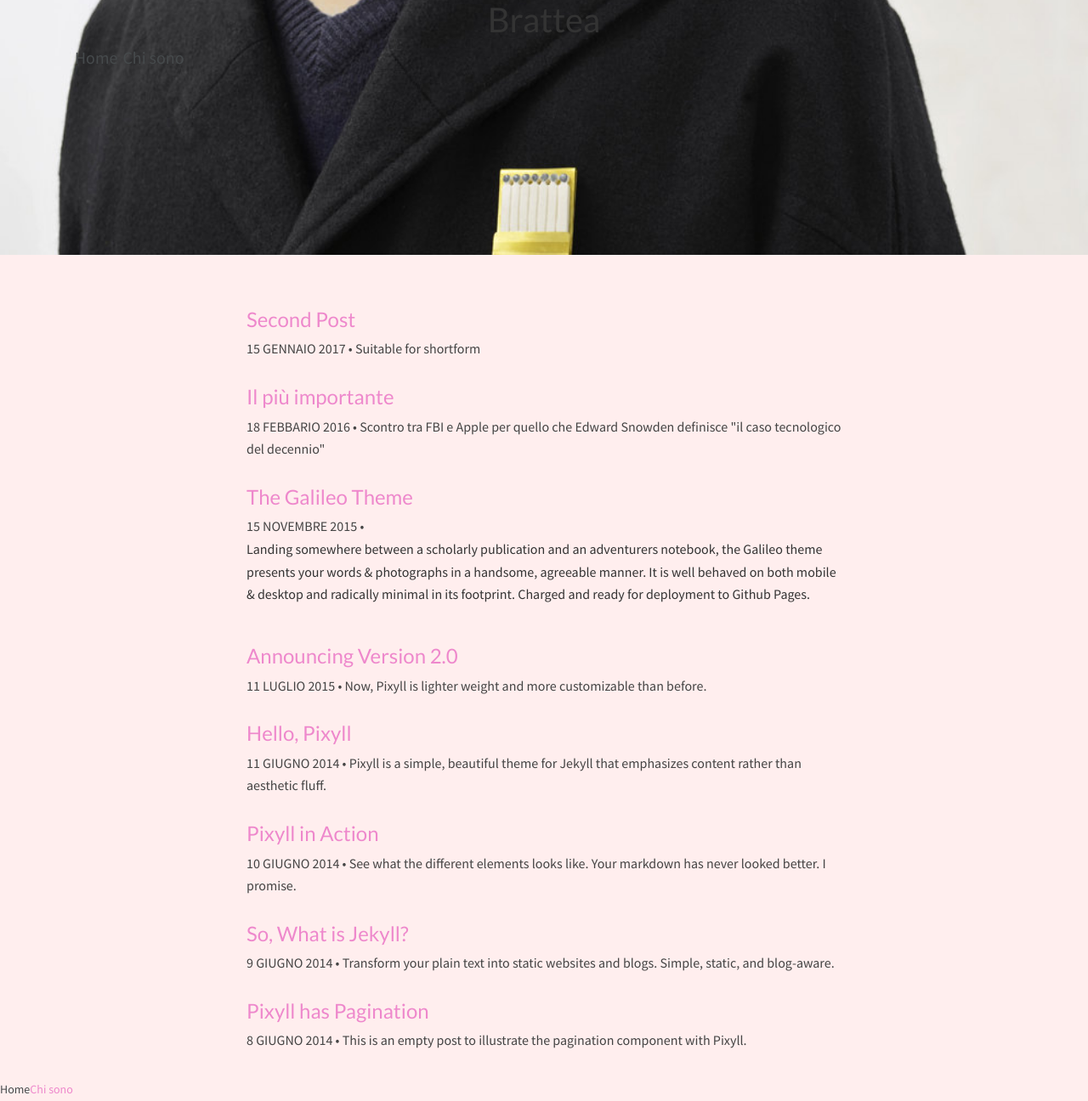
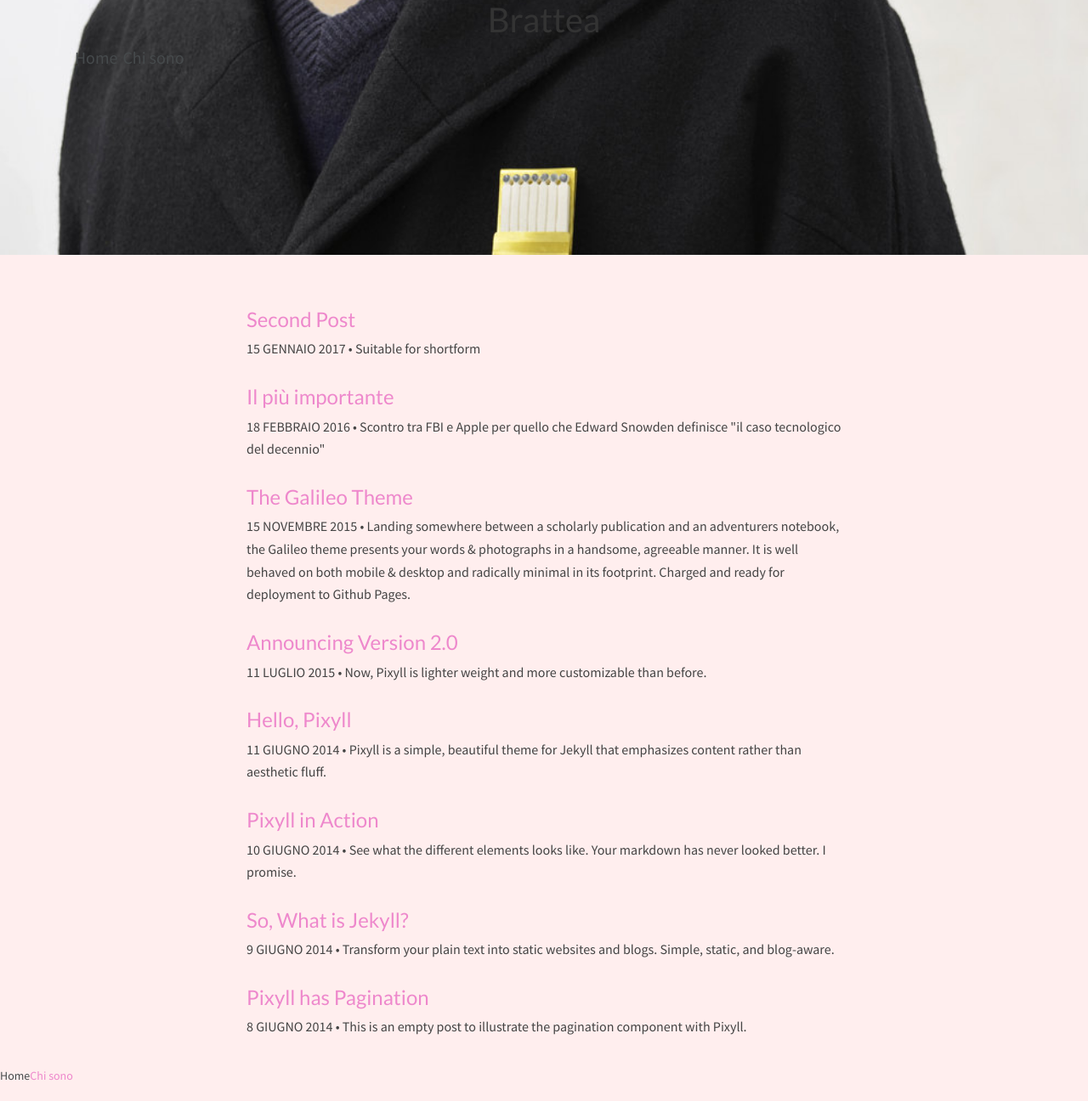
Before and after one commit to giorgiospiga/blogbrt, a Jekyll site: the page built from index.html, in a window 1280 px wide. Shown: the whole page at 85% size. Built offline with Jekyll 4.4.1, drawn with Linux system fonts in a browser that asks for light colours; nearby versions of some CDN libraries; some web fonts are replaced; the list of posts is cut into pages by our own code.

Commit message:
strip html from excerpt and larger lg

```diff
--- a/_includes/pagingen.html
+++ b/_includes/pagingen.html
@@ -1,6 +1,6 @@
 <div class="container">
   <div class="row justify-content-center">
-    <div class="col-12 col-sm-10 col-md-8">
+    <div class="col-12 col-sm-10 col-md-9 col-lg-8">
       <ul class="blog-list flexbox-container">
   {% for post in site.posts %}
 
@@ -9,12 +9,11 @@
     <a class="article" href="{{site.baseurl}}{{post.url}}">
       <h4>{{post.title}}</h4>
       <span class="date-index">
-        <!-- Whitespace added for readability -->
         {% assign m = post.date | date: "%-m" %}
         {{ post.date | date: "%-d" }}
         {% case m %}
         {% when '1' %}gennaio
-        {% when '2' %}febbario
+        {% when '2' %}febbraio
         {% when '3' %}marzo
         {% when '4' %}aprile
         {% when '5' %}maggio
@@ -26,9 +25,8 @@
         {% when '11' %}novembre
         {% when '12' %}dicembre
         {% endcase %}
-        {{ post.date | date: "%Y" }} • {{post.meta}}
-      </span>
-      <span>{% if post.description %}{{ post.description }}{% else %}{{ post.excerpt | markdownify }}{% endif %}</span>
+        {{ post.date | date: "%Y" }}</span>
+      <span>{% if post.description %} • {{ post.description }}{% else %} • {{ post.excerpt | strip_html }}{% endif %}</span>
     </a>
 
   </li>
```
